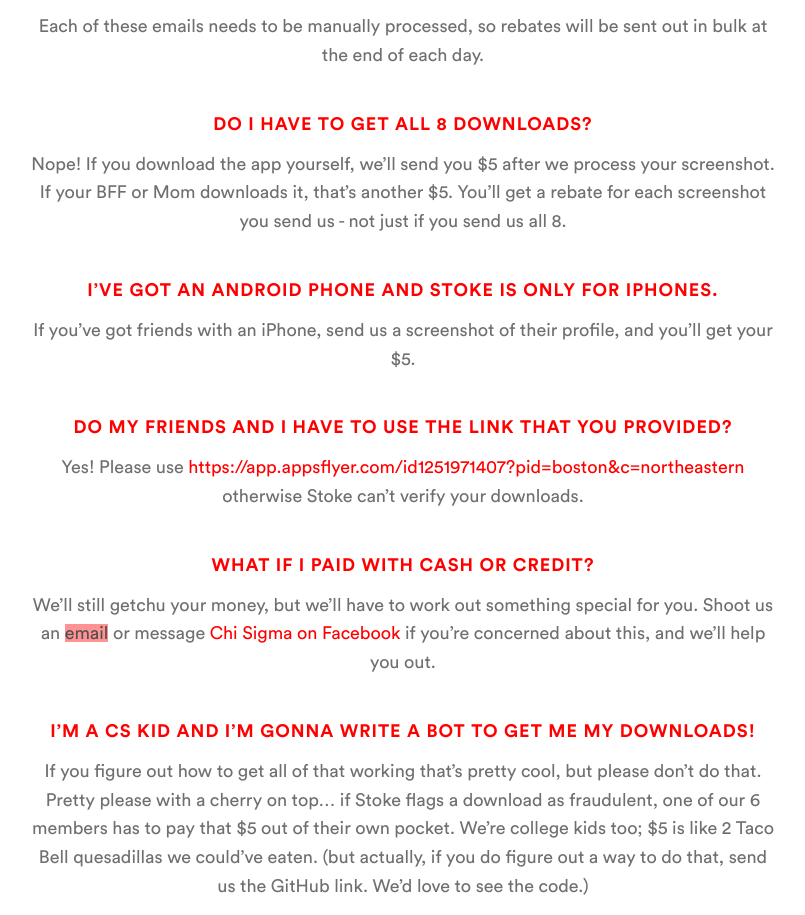
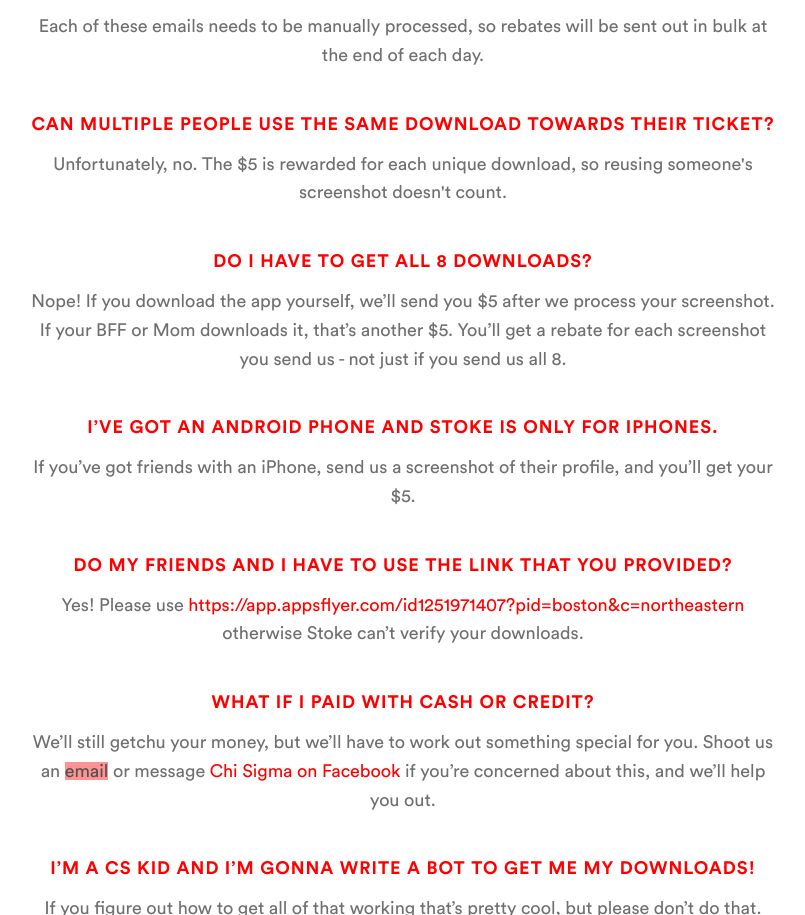
Before and after one commit to ChiSigma/spirited-away-splash, a website: page index.html in a window 1280 px wide. Shown: the part 5731-6646 px from the top of the page, without its empty margins (237-1042 px from the left). Drawn offline with Linux system fonts and the light colour scheme.

Commit message:
clarify that you can't reuse downloadss

```diff
--- a/index.html
+++ b/index.html
@@ -186,6 +186,9 @@
                     <h4 style="margin-top: 45px; margin-bottom: 15px;">After I email you a screenshot, when will I get my $5 back?</h4>
                     <p>Each of these emails needs to be manually processed, so rebates will be sent out in bulk at the end of each day.</p>
 
+                    <h4 style="margin-top: 45px; margin-bottom: 15px;">Can multiple people use the same download towards their ticket?</h4>
+                    <p>Unfortunately, no. The $5 is rewarded for each unique download, so reusing someone's screenshot doesn't count.</p>
+
                     <h4 style="margin-top: 45px; margin-bottom: 15px;">Do I have to get all 8 downloads?</h4>
                     <p> Nope! If you download the app yourself, we’ll send you $5 after we process your screenshot. If your BFF or Mom downloads it, that’s another $5. You’ll get a rebate for each screenshot you send us - not just if you send us all 8.</p>
 
```
